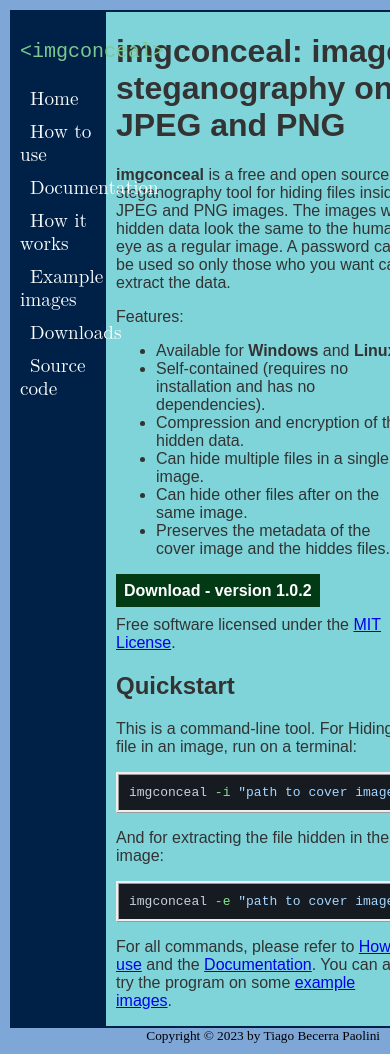
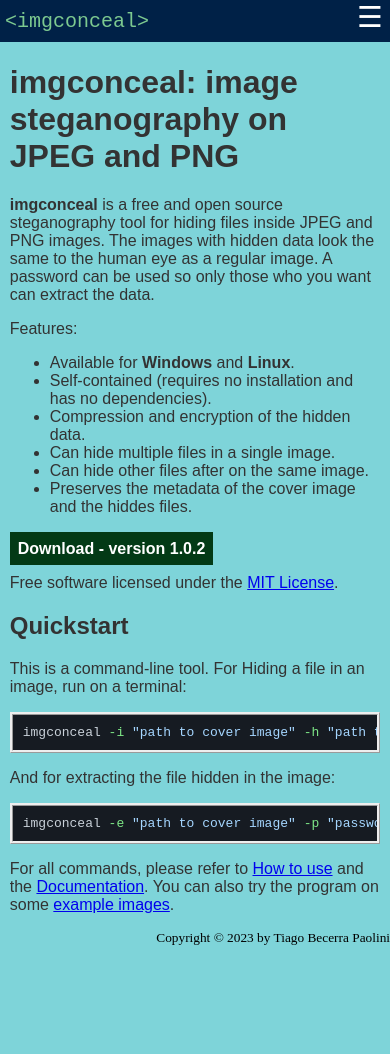
Before and after one commit to tbpaolini/imgconceal, a Jekyll site: the page built from index.md, in a window 390 px wide and 1054 px high. Built offline with Jekyll 4.4.1, drawn with Linux system fonts in a browser that asks for light colours.

Commit message:
Added mobile layout

```diff
--- a/_layouts/default.html
+++ b/_layouts/default.html
@@ -10,6 +10,7 @@
 
   <meta name="description" content="imgconceal is a steganography tool for hiding files in JPEG and PNG images." />
   <meta http-equiv="content-language" content="en-us" />
+  <meta content="width=device-width, initial-scale=1" name="viewport" />
 
 </head>
 
@@ -17,8 +18,10 @@
   <div class="container">
     <div class="left-column">
       <div class="sidebar">
-      <pre style="color: #7cc990; font-size: x-large; text-align: center;">&lt;imgconceal&gt;</pre>
+        <span id="sidebar-title">&lt;imgconceal&gt;</span>
+        <a href="javascript:void(0);" id="sidebar-toggle" onclick="menu_toggle()">&#9776;</a>
         <!-- Links to other pages -->
+        <nav id="sidebar-links">
           <a href="{{ '/' | relative_url}}">Home</a>
           <a href="{{ 'help' | relative_url}}" rel="help">How to use</a>
           <a href="{{ 'docs' | relative_url}}">Documentation</a>
@@ -26,14 +29,16 @@
           <a href="{{ 'examples' | relative_url}}">Example images</a>
           <a href="https://github.com/tbpaolini/imgconceal/releases" rel="external" target="_blank">Downloads</a>
           <a href="https://github.com/tbpaolini/imgconceal" rel="external" target="_blank">Source code</a>
+        </nav>
       </div>
     </div>
-    <div class="right-column">
+    <div class="right-column" onclick="menu_hide()">
       <!-- Main text of the page -->
       {{ content }}
     </div>
   </div>
   <small style="text-align: right; display: block;">Copyright © 2023 by Tiago Becerra Paolini</small>
+  <script src="{{ 'assets/menu.js' | relative_url }}"></script>
 </body>
 
 </html>
--- /dev/null
+++ b/assets/menu.js
@@ -0,0 +1,31 @@
+// Show or hide the navigation links when clicking the "hamburger menu"
+function menu_toggle() {
+    var x = document.getElementById("sidebar-links");
+    if (x.style.display === "block") {
+        x.style.display = "none";
+    } else {
+        x.style.display = "block";
+    }
+}
+
+// Hide the navigation links when clicking outside the sidebar
+function menu_hide() {
+    var x = document.getElementById("sidebar-links");
+    if (x.style.display === "block") {
+        x.style.display = "none";
+    }
+}
+
+// Show the navigation links when the window is resized past the width of 768px
+function menu_show() {
+    var x = document.getElementById("sidebar-links");
+    if (window.innerWidth <= 768) {
+        x.style.display = "none";
+    } else {
+        x.style.display = "block";
+    }
+}
+
+window.addEventListener("resize", function () {
+    menu_show();
+});
--- a/assets/style.css
+++ b/assets/style.css
@@ -24,6 +24,19 @@ body {
   border: 2px solid #002147;
   padding: 0px 10px;
   font-family: sans-serif;
+}
+
+#sidebar-title {
+  display: block;
+  margin: 1em 0;
+  color: #7cc990;
+  font-size: x-large;
+  text-align: center;
+  font-family: monospace;
+}
+
+#sidebar-toggle {
+  display: none;
 }
 
 /* Scroll code blocks if they would go beyond the page */
@@ -75,3 +88,62 @@ a#download:hover {
   position: sticky;
   top: 1em;
 }
+
+/* Mobile layout (sidebar links can be shown or hidden through an "hamburger menu") */
+
+@media (max-width: 768px) {
+  body {
+    background-color: #7ED4D9;
+    margin: 0;
+    text-size-adjust: auto;
+    -ms-text-size-adjust: auto;
+    -moz-text-size-adjust: auto;
+    -webkit-text-size-adjust: auto;
+  }
+
+  .container {
+    flex-direction: column;
+    padding: 0;
+  }
+
+  .left-column {
+    width: 100%;
+    padding: 0.5em 0;
+    position: sticky;
+    top: 0;
+  }
+
+  .right-column {
+    width: 95%;
+    padding: 0;
+    border: 0;
+    margin: 0 auto;
+  }
+
+  #sidebar-title {
+    margin: 0;
+    display: block;
+    text-align: left;
+    padding-left: 0.25em;
+  }
+
+  #sidebar-toggle {
+    display: block;
+    position: fixed;
+    top: 0;
+    right: 0;
+    font-size: 1.5em;
+    width: auto;
+    padding: 0 0.25em;
+    text-indent: 0;
+  }
+
+  #sidebar-toggle:hover {
+    text-decoration: none;
+  }
+
+  #sidebar-links {
+    display: none;
+    margin-top: 0.5em;
+  }
+}
```
Lines whose indentation alone changed are shown as unchanged.
